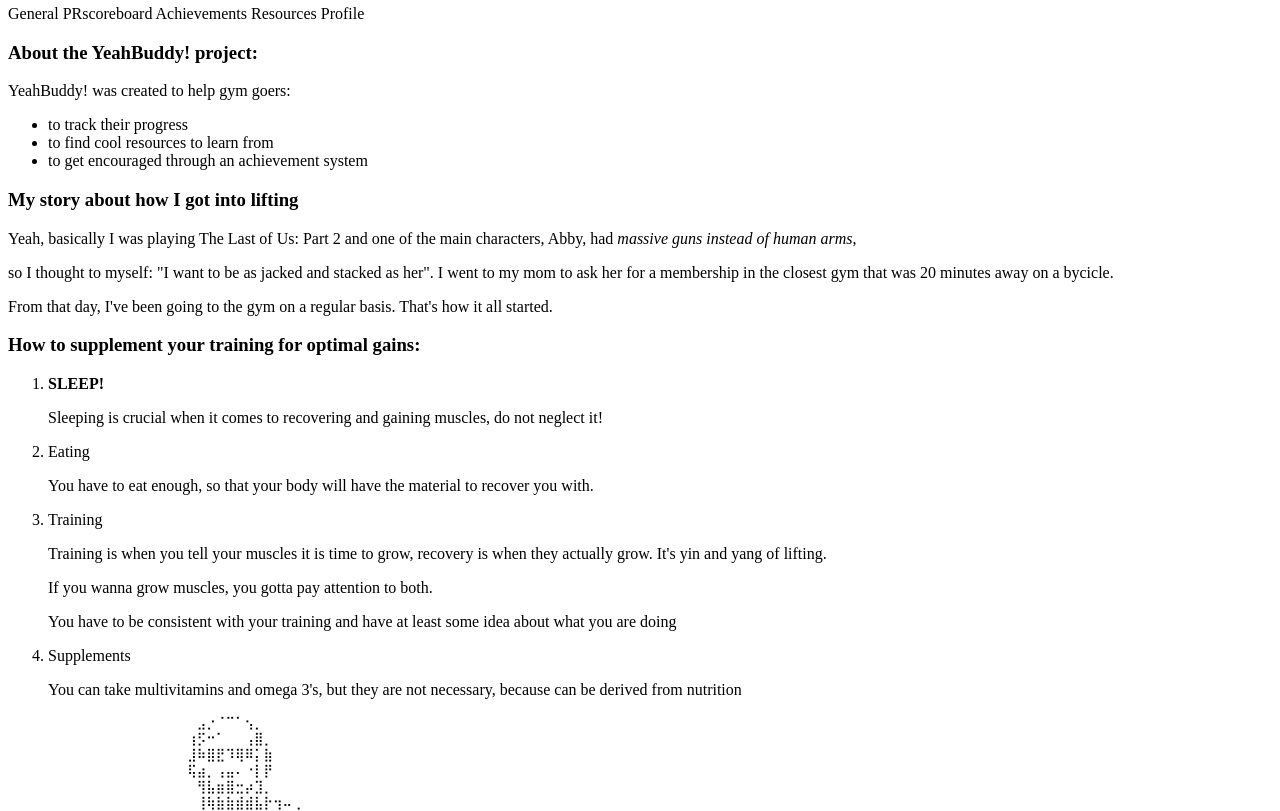
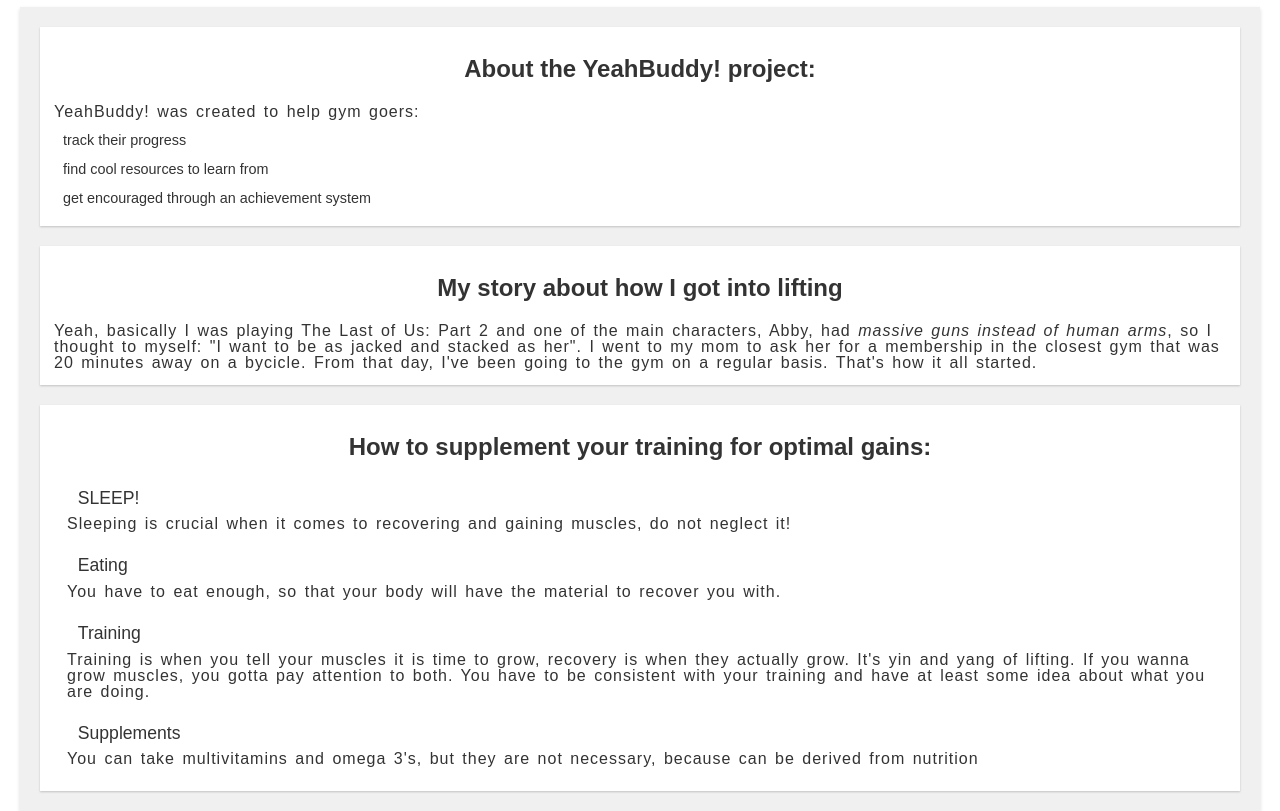
Before and after one commit to Lofranlof/Web, a plain HTML site: page index.html in a window 1280 px wide. Shown: the part 122-933 px from the top of the page. Drawn offline with Linux system fonts and the light colour scheme.

Commit message:
Checking things out

```diff
--- /dev/null
+++ b/CSS/style.css
@@ -0,0 +1,288 @@
+/* http://meyerweb.com/eric/tools/css/reset/
+   v2.0 | 20110126
+   License: none (public domain)
+*/
+
+html,
+body,
+div,
+span,
+applet,
+object,
+iframe,
+h1,
+h2,
+h3,
+h4,
+h5,
+h6,
+p,
+blockquote,
+pre,
+a,
+abbr,
+acronym,
+address,
+big,
+cite,
+code,
+del,
+dfn,
+em,
+img,
+ins,
+kbd,
+q,
+s,
+samp,
+small,
+strike,
+strong,
+sub,
+sup,
+tt,
+var,
+b,
+u,
+i,
+center,
+dl,
+dt,
+dd,
+ol,
+ul,
+li,
+fieldset,
+form,
+label,
+legend,
+table,
+caption,
+tbody,
+tfoot,
+thead,
+tr,
+th,
+td,
+article,
+aside,
+canvas,
+details,
+embed,
+figure,
+figcaption,
+footer,
+header,
+hgroup,
+menu,
+nav,
+output,
+ruby,
+section,
+summary,
+time,
+mark,
+audio,
+video {
+    margin: 0;
+    padding: 0;
+    border: 0;
+    font-size: 100%;
+    font: inherit;
+    vertical-align: baseline;
+}
+
+/* HTML5 display-role reset for older browsers */
+article,
+aside,
+details,
+figcaption,
+figure,
+footer,
+header,
+hgroup,
+menu,
+nav,
+section {
+    display: block;
+}
+
+body {
+    line-height: 1;
+}
+
+ol,
+ul {
+    list-style: none;
+}
+
+blockquote,
+q {
+    quotes: none;
+}
+
+blockquote:before,
+blockquote:after,
+q:before,
+q:after {
+    content: '';
+    content: none;
+}
+
+table {
+    border-collapse: collapse;
+    border-spacing: 0;
+}
+
+.header {
+    border-bottom: 1px solid #000;
+    padding: 10px;
+    text-align: center;
+}
+
+.header__title {
+    font-size: 2rem;
+    font-weight: bold;
+    padding: 10px;
+}
+
+.header__nav {
+    font-size: 1.6rem;
+    word-spacing: 2rem;
+    letter-spacing: 0.1rem;
+    padding: 5px;
+}
+
+.body {
+    margin: 20px;
+    font-family: Arial, sans-serif;
+    background-color: #f0f0f0;
+    box-shadow: 0 2px 4px rgba(0, 0, 0, 0.15);
+    padding: 10px;
+    border: 2px;
+}
+
+.body__section {
+    margin: 20px;
+    padding: 10px;
+    background-color: #ffffff;
+    box-shadow: 0 1px 2px rgba(0, 0, 0, 0.2);
+    color: #333333;
+}
+
+.body__section__title {
+    font-size: 24px;
+    font-weight: bold;
+    padding: 10px;
+    margin: 10px;
+    text-align: center;
+    text-decoration: none;
+}
+
+.body__section__paragraph {
+    font-size: 16px;
+    padding: 3px;
+    margin: 1px;
+    word-spacing: 2px;
+    letter-spacing: 1px;
+}
+
+.body__section__paragraphTitle {
+    font-size: 1.1rem;
+    padding: 3px;
+    margin: 3px;
+    text-indent: 0.5em;
+}
+
+.body__list {
+    margin: 3px;
+}
+
+.body__list__item {
+    font-size: 0.9em;
+    padding: 5px;
+    margin: 5px;
+}
+
+.body__text__emphasized {
+    font-style: italic;
+}
+
+.footer {
+    text-align: center;
+    margin: 20px;
+    padding: 10px;
+    border: 2px;
+    font-size: 16px;
+    background-color: #f9f9f9;
+    box-shadow: 0 1px 2px rgba(0, 0, 0, 0.2);
+    color: #555555;
+}
+
+.footer__quote {
+    padding: 10px;
+}
+
+.footer__quote__paragraph {
+    margin-bottom: 10px;
+}
+
+.footer__quote__cite {
+    font-style: italic;
+}
+
+.body__section__title,
+.body__section__paragraph,
+.body__list__item,
+.footer__quote__paragraph {
+    line-height: 1.0;
+}
+
+.footer__socials {
+    padding: 10px;
+}
+
+.body {
+    display: flex;
+    flex-wrap: wrap;
+    justify-content: space-between;
+}
+
+.body__section {
+    flex: 1 1 30%;
+    margin: 10px;
+}
+
+@media screen and (max-width: 1920px) {
+    .body__section {
+        flex: 1 1 45%;
+    }
+}
+
+@media screen and (max-width: 1440px) {
+    .body__section {
+        flex: 1 1 100%;
+    }
+}
+
+@media screen and (max-width: 1024px) {
+    .body__section {
+        flex: 1 1 100%;
+    }
+
+    .header__nav {
+        word-spacing: 1rem;
+    }
+}
+
+@media screen and (max-width: 768px) {
+    .header__nav {
+        word-spacing: 0.5rem;
+    }
+}
+
+@media screen and (max-width: 480px) {
+    .body__section {
+        flex: 1 1 100%;
+    }
+}
--- a/index.html
+++ b/index.html
@@ -1,73 +1,67 @@
 <!DOCTYPE html>
-<html lang="ru">
+<html lang="en">
 
 <head>
     <meta charset="UTF-8">
-    <link href="style.css" rel="stylesheet">
+    <link href="CSS/style.css" rel="stylesheet">
     <title>YeahBuddy!</title>
 </head>
 
 <body>
-    <header>
-        <h1>Welcome to YeahBuddy!</h1>
-        <h2>Your tool to learn, track progress and have fun!</h2>
-        <nav>General PRscoreboard Achievements Resources Profile</nav>
+    <header class="header">
+        <h1 class="header__title">Welcome to YeahBuddy!</h1>
+        <nav class="header__nav">General PRscoreboard Achievements Resources Profile</nav>
     </header>
-    <main>
-        <section>
-            <h3>About the YeahBuddy! project:</h3>
-            <p>YeahBuddy! was created to help gym goers:
-            <ul>
-                <li>to track their progress</li>
-                <li>to find cool resources to learn from</li>
-                <li>to get encouraged through an achievement system</li>
+    <main class="body">
+        <section class="body__section">
+            <h3 class="body__section__title">About the YeahBuddy! project:</h3>
+            <p class="body__section__paragraph">YeahBuddy! was created to help gym goers:
+            <ul class="body__list">
+                <li class="body__list__item">track their progress</li>
+                <li class="body__list__item">find cool resources to learn from</li>
+                <li class="body__list__item">get encouraged through an achievement system</li>
             </ul>
-            </p>
-            </p>
         </section>
-        <article>
-            <h3>My story about how I got into lifting</h3>
-            <p>
-            <p>Yeah, basically I was playing The Last of Us: Part 2 and one of the main characters, Abby, had
-                <em>massive guns instead of human arms</em>,
-            </p>
-            <p>so I thought to myself: "I want to be as jacked and stacked as her". I went to my mom to ask her for a
-                membership in the
-                closest gym that was 20 minutes away on a bycicle.</p>
+        <article class="body__section">
+            <h3 class="body__section__title">My story about how I got into lifting</h3>
+            <p class="body__section__paragraph">Yeah, basically I was playing The Last of Us: Part 2 and one of the main
+                characters, Abby, had <em class="body__text__emphasized">massive guns instead of human arms</em>, so I
+                thought to myself: "I want to be as jacked and stacked as her". I went to my mom to ask her for a
+                membership in the closest gym that was 20 minutes away on a bycicle. From that day, I've been going to
+                the gym on a regular basis. That's how it all started.</p>
+        </article>
 
-            <p>From that day, I've been going to the gym on a regular basis. That's how it all started. </p>
-            </p>
-        </article>
-        <aside>
-            <h3>How to supplement your training for optimal gains:</h3>
-            <ol>
-                <li>
-                    <p><strong>SLEEP!</strong></p>
-                    <p>Sleeping is crucial when it comes to recovering and gaining muscles, do not neglect it!</p>
+        <aside class="body__section">
+            <h3 class="body__section__title">How to supplement your training for optimal gains:</h3>
+            <ol class="body__list">
+                <li class="body__list__item">
+                    <p class="body__section__paragraphTitle"><strong>SLEEP!</strong></p>
+                    <p class="body__section__paragraph">Sleeping is crucial when it comes to recovering and gaining
+                        muscles, do not neglect it!</p>
                 </li>
-                <li>
-                    <p>Eating</p>
-                    <p>You have to eat enough, so that your body will have the material to recover you with.</p>
+                <li class="body__list__item">
+                    <p class="body__section__paragraphTitle">Eating</p>
+                    <p class="body__section__paragraph">You have to eat enough, so that your body will have the material
+                        to recover you with.</p>
                 </li>
-                <li>
-                    <p>Training</p>
-                    <p>Training is when you tell your muscles it is time to grow, recovery is when they actually grow.
-                        It's yin and yang of lifting.
-                    <p>If you wanna grow muscles, you gotta pay attention to both.</p>
-                    <p>You have to be consistent with your training and have at least some idea about what you are doing
-                    </p>
+                <li class="body__list__item">
+                    <p class="body__section__paragraphTitle">Training</p>
+                    <p class="body__section__paragraph">Training is when you tell your muscles it is time to grow,
+                        recovery is when they actually grow. It's yin and yang of lifting. If you wanna grow muscles,
+                        you gotta pay attention to both. You have to be consistent with your training and have at least
+                        some idea about what you are doing.</p>
                 </li>
-                <li>
-                    <p>Supplements</p>
-                    <p>You can take multivitamins and omega 3's, but they are not necessary, because can be derived from
-                        nutrition</p>
+                <li class="body__list__item">
+                    <p class="body__section__paragraphTitle">Supplements</p>
+                    <p class="body__section__paragraph">You can take multivitamins and omega 3's, but they are not
+                        necessary, because can be derived from nutrition</p>
                 </li>
 
             </ol>
         </aside>
     </main>
-    <footer>
-        <pre>
+    <footer class="footer">
+        <pre class="footer__quote">
             ⠀⠀⠀⠀⠀⠀⠀⠀⠀⠀⣠⡐⠈⠉⠁⢢⡀⠀⠀⠀⠀⠀⠀⠀⠀⠀⠀⠀⠀⠀
             ⠀⠀⠀⠀⠀⠀⠀⠀⠀⢰⡫⠒⠁⠀⠀⢠⣿⡀⠀⠀⠀⠀⠀⠀⠀⠀⠀⠀⠀⠀
             ⠀⠀⠀⠀⠀⠀⠀⠀⠀⣸⠷⣿⣟⠹⢿⠿⡅⣷⠀⠀⠀⠀⠀⠀⠀⠀⠀⠀⠀⠀
@@ -94,14 +88,18 @@
             ⠀⠀⢹⣶⡻⡀⠛⠀⠀⠀⠀⠀⠈⠙⠛⠋⠀⠀⠀⠀⠘⠃⣸⣿⣿⣿⠁⠀⠀⠀
             ⠀⠀⠀⠉⠛⠛⠆⠀⠀⠀⠀⠀⠀⠀⠀⠀⠀⠀⠀⠀⠀⠀⣿⠿⠋⠁⠀⠀⠀⠀
         </pre>
-        <p>
-        <blockquote cite="https://www.goodreads.com/quotes/607547-no-man-has-the-right-to-be-an-amateur-in">
-            <p>No man has the right to be an amateur in the matter of physical training. </p>
-            <p>It is a shame for a man to grow old without seeing the beauty </p>
-            <p>and strength of which his body is capable. </p>
-            <cite>-Socrates</cite>
+        <blockquote class="footer__quote"
+            cite="https://www.goodreads.com/quotes/607547-no-man-has-the-right-to-be-an-amateur-in">
+            <p class="footer_quote__paragraph">No man has the right to be an amateur in the matter of physical training.
+                It is a shame for a man to grow old without seeing the beauty and strength of which his body is capable.
+            </p>
+            <cite class="footer_quote__cite">-Socrates</cite>
         </blockquote>
-        </p>
+
+        <h6 class="footer__socials">How to reach me:</h6>
+        <a href="https://t.me/Lofranlof" target="_blank" class="footer__link">
+            <img class="icon" src="IMG/literallyme.jpg" alt="tg" />
+        </a>
     </footer>
 </body>
 
```
Also changed, not shown: IMG/literallyme.jpg (added), style.css (deleted).
